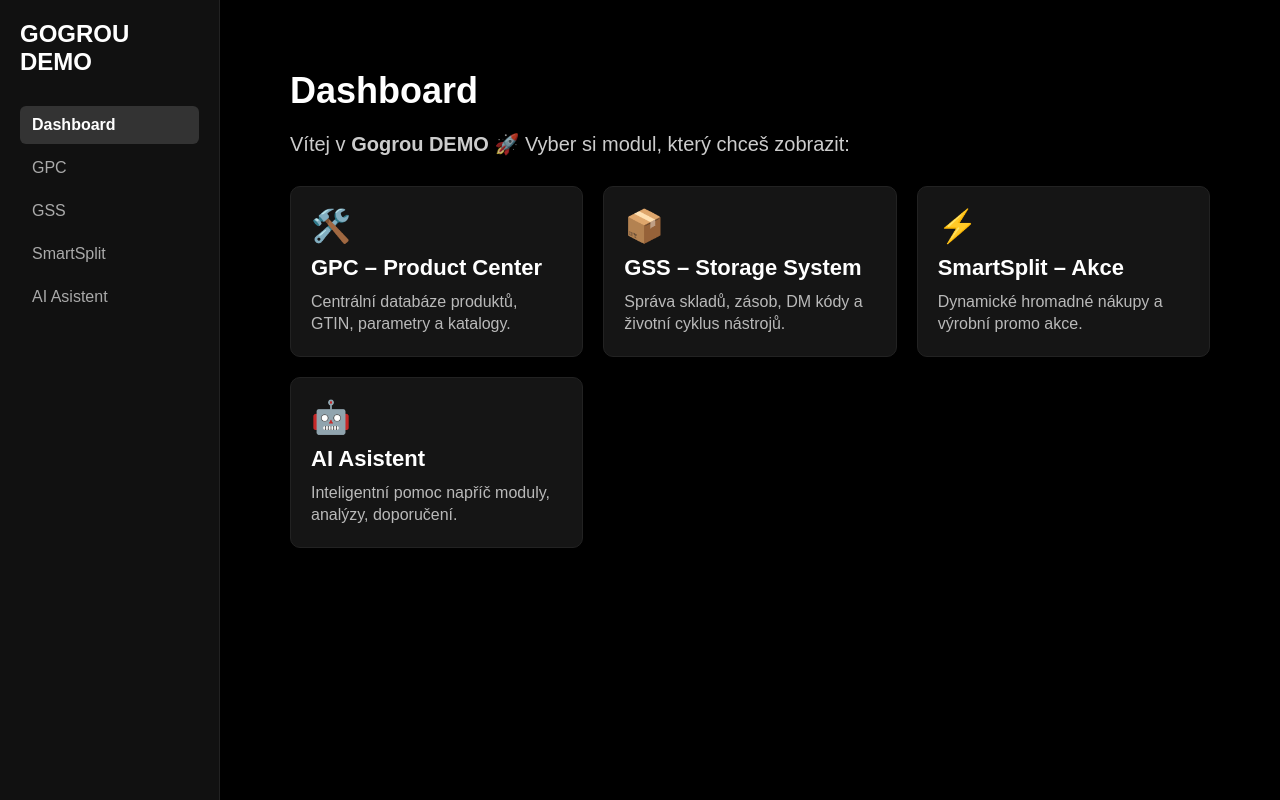
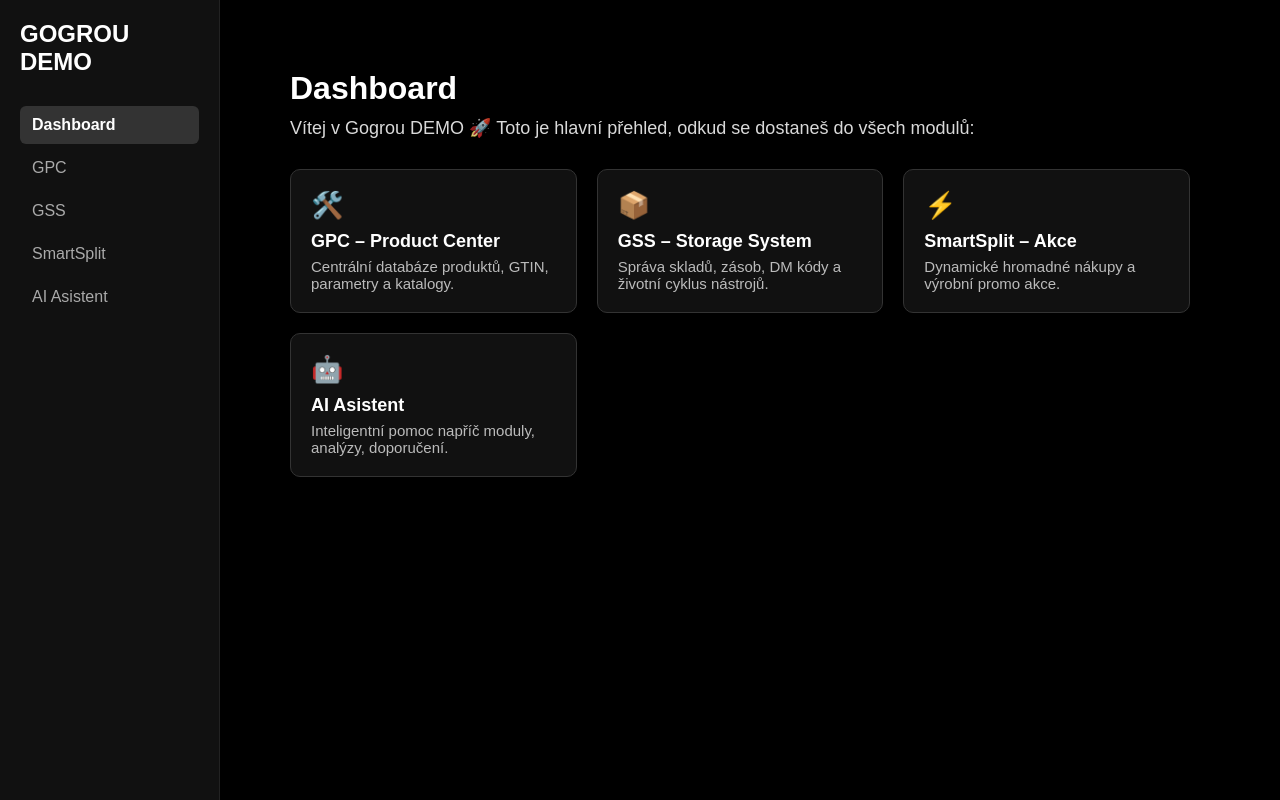
Before and after one commit to gogrou-app/gogrou-demo, a Next.js app: page / in a window 1280 px wide. Built offline with nearby package versions, Linux system fonts and the light colour scheme.

Commit message:
Update page.js

```diff
--- a/app/page.js
+++ b/app/page.js
@@ -1,3 +1,5 @@
+import Link from "next/link";
+
 export default function Page() {
   const cards = [
     {
@@ -15,7 +17,7 @@ export default function Page() {
     {
       title: "SmartSplit – Akce",
       desc: "Dynamické hromadné nákupy a výrobní promo akce.",
-      icon: "⚡️",
+      icon: "⚡",
       link: "/ss",
     },
     {
@@ -27,55 +29,52 @@ export default function Page() {
   ];
 
   return (
-    <div style={{ padding: "40px", color: "white" }}>
-      <h1 style={{ fontSize: "36px", fontWeight: "bold", marginBottom: "20px" }}>
+    <div style={{ padding: "40px" }}>
+      <h1 style={{ fontSize: "32px", fontWeight: "bold", marginBottom: "10px" }}>
         Dashboard
       </h1>
 
-      <p style={{ fontSize: "20px", opacity: 0.8, marginBottom: "30px" }}>
-        Vítej v <strong>Gogrou DEMO</strong> 🚀 Vyber si modul, který chceš zobrazit:
+      <p style={{ fontSize: "18px", opacity: 0.85, marginBottom: "30px" }}>
+        Vítej v Gogrou DEMO 🚀 Toto je hlavní přehled, odkud se dostaneš do všech
+        modulů:
       </p>
 
       <div
         style={{
           display: "grid",
-          gridTemplateColumns: "repeat(auto-fill, minmax(280px, 1fr))",
+          gridTemplateColumns: "repeat(auto-fit, minmax(260px, 1fr))",
           gap: "20px",
+          maxWidth: "900px",
         }}
       >
         {cards.map((card) => (
-          <a
-            key={card.title}
+          <Link
+            key={card.link}
             href={card.link}
             style={{
+              display: "block",
               padding: "20px",
-              background: "#151515",
-              border: "1px solid #222",
               borderRadius: "10px",
+              border: "1px solid #333",
               textDecoration: "none",
-              color: "white",
-              transition: "0.25s",
-              display: "block",
-            }}
-            onMouseEnter={(e) => {
-              e.currentTarget.style.transform = "translateY(-4px)";
-              e.currentTarget.style.background = "#1f1f1f";
-            }}
-            onMouseLeave={(e) => {
-              e.currentTarget.style.transform = "translateY(0px)";
-              e.currentTarget.style.background = "#151515";
+              background: "#111",
             }}
           >
-            <div style={{ fontSize: "32px", marginBottom: "10px" }}>
+            <div style={{ fontSize: "26px", marginBottom: "10px" }}>
               {card.icon}
             </div>
-
-            <h2 style={{ fontSize: "22px", marginBottom: "10px" }}>
+            <div
+              style={{
+                fontSize: "18px",
+                fontWeight: "600",
+                marginBottom: "6px",
+                color: "#fff",
+              }}
+            >
               {card.title}
-            </h2>
-
-            <p style={{ opacity: 0.7, lineHeight: "1.4" }}>{card.desc}</p>
-          </a>
+            </div>
+            <div style={{ fontSize: "15px", color: "#bbb" }}>{card.desc}</div>
+          </Link>
         ))}
       </div>
     </div>
```
